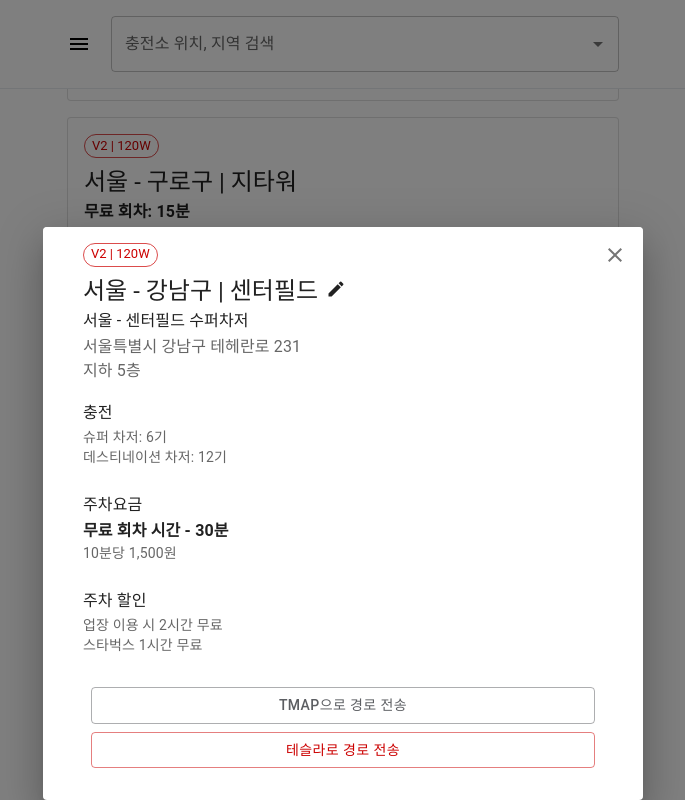
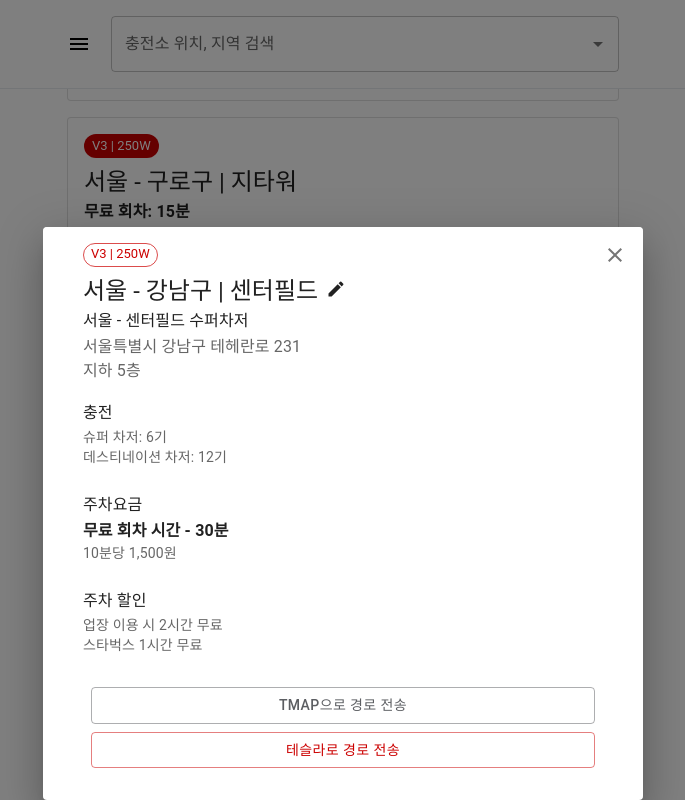
Before and after one commit to toy-crane/super-charger-finder, a Next.js app: page / in a window 1280 px wide. Both pictures are taken after a click on the element 640 px from the left and 1808 px from the top of the page. Shown: the part 1408-2208 px from the top of the page, without its empty margins (297-982 px from the left). Built offline with nearby package versions, Linux system fonts and the light colour scheme.

Commit message:
feature: v2, v3 chip Error 수정

```diff
--- a/components/card.tsx
+++ b/components/card.tsx
@@ -16,7 +16,7 @@
   name,
   address: { locationDetail, shortState, city, streetName },
   freeParkingChargeTime,
-  chargingSpeed,
+  powerKilowatt,
   stallCount,
   DcCount,
   commonName,
@@ -33,8 +33,8 @@
         <Chip
           color="primary"
           size="small"
-          variant={chargingSpeed === "250W" ? "filled" : "outlined"}
-          label={chargingSpeed === "250W" ? "V3 | 250W" : "V2 | 120W"}
+          variant={powerKilowatt === 250 ? "filled" : "outlined"}
+          label={powerKilowatt === 250 ? "V3 | 250W" : "V2 | 120W"}
           sx={{ mb: 1 }}
         ></Chip>
         <Typography variant="h5" component="div">
--- a/components/station-detail-card.tsx
+++ b/components/station-detail-card.tsx
@@ -22,7 +22,7 @@
   address: { streetName, locationDetail, shortState, city },
   stallCount,
   DcCount,
-  chargingSpeed,
+  powerKilowatt,
   freeParkingChargeTime,
   parkingFee,
   parkingFeeDiscount,
@@ -47,8 +47,8 @@
         <Chip
           color="primary"
           size="small"
-          variant={chargingSpeed === "250W" ? "filled" : "outlined"}
-          label={chargingSpeed === "250W" ? "V3 | 250W" : "V2 | 120W"}
+          variant={powerKilowatt === 120 ? "filled" : "outlined"}
+          label={powerKilowatt === 250 ? "V3 | 250W" : "V2 | 120W"}
           sx={{ mb: 1 }}
         ></Chip>
         <Box sx={{ display: "flex", alignItems: "center", gap: 1 }}>
--- a/data/index.ts
+++ b/data/index.ts
@@ -5,14 +5,13 @@
   freeParkingChargeTime: number | "free"
   parkingFee: string | null
   parkingFeeDiscount: string | null
-  chargingSpeed?: "120W" | "250W"
   DcCount?: number
   locationId: string
   stallCount: number
   dateOpened?: string
   counted?: boolean
   elevationMeters?: number
-  powerKilowatt?: number
+  powerKilowatt: 120 | 250
   solarCanopy?: boolean
   battery?: boolean
   statusDays?: number
```
